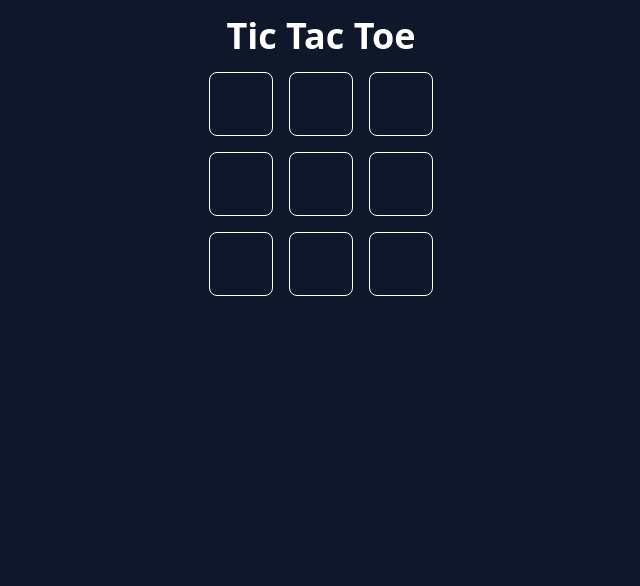
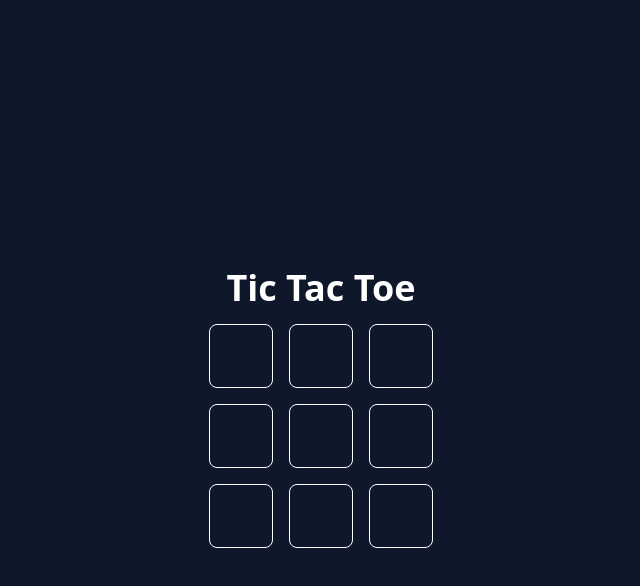
Before and after one commit to armando-rios/tic-tac-toe, a website built with Vite: page index.html in a window 1280 px wide. Shown: the whole page, without its empty margins (319-959 px from the left). Built offline with nearby package versions, Linux system fonts and the light colour scheme.

Commit message:
styles: add div for game message, and center board

```diff
--- a/index.html
+++ b/index.html
@@ -9,9 +9,10 @@
   <title>TicTacToe</title>
 </head>
 
-<body class="bg-slate-900 text-white">
+<body class="bg-slate-900 text-white flex flex-col items-center justify-center w-screen h-screen p-8">
   <h1 class="text-4xl font-bold p-4 text-center">Tic Tac Toe</h1>
-  <div class="border-sky-50 w-fit grid grid-cols-3 gap-4 m-auto" id="app"></div>
+  <div class="border-sky-50 w-fit grid grid-cols-3 gap-4" id="app"></div>
+  <div id="message" class="p-4 font-4xl text-black rounded-xl w-56 text-center font-bold fixed -top-14"></div>
   <script type="module" src="/src/main.js"></script>
 </body>
 
```
